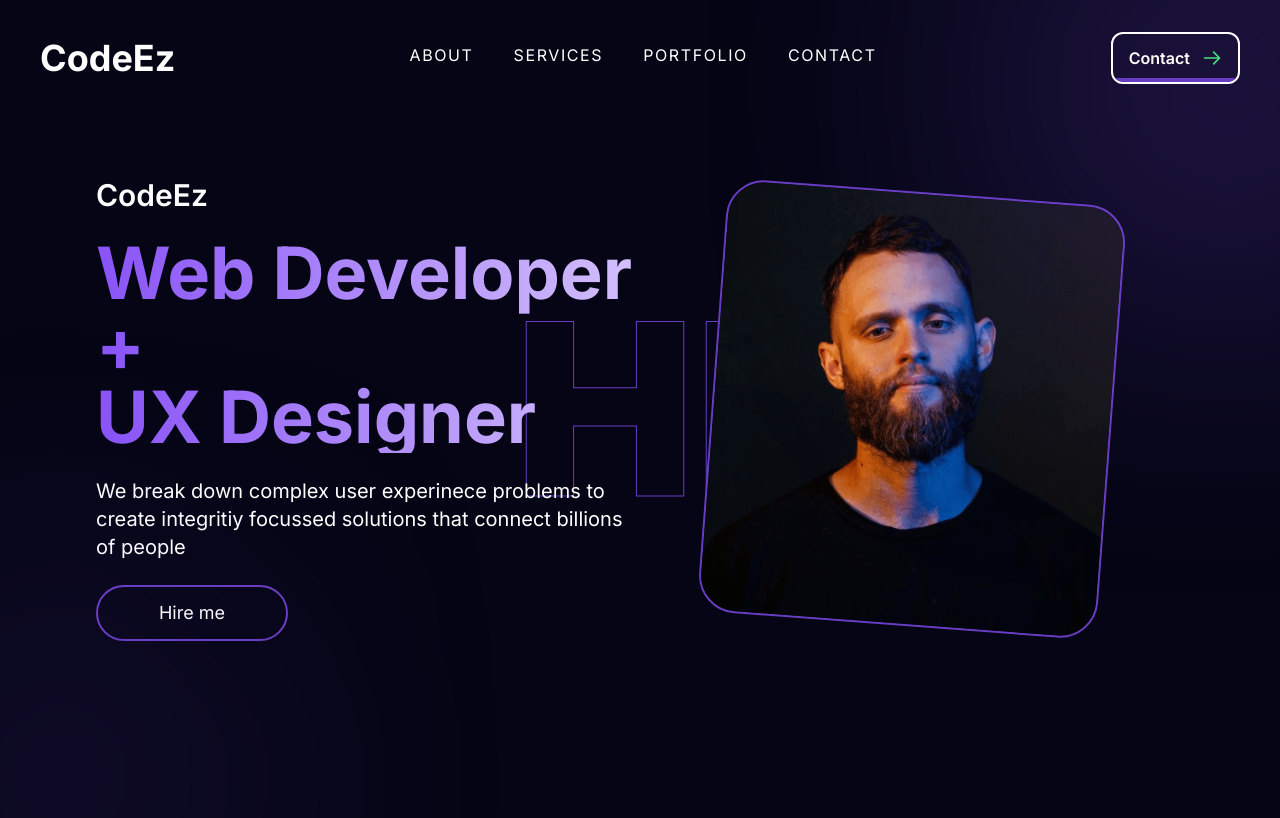
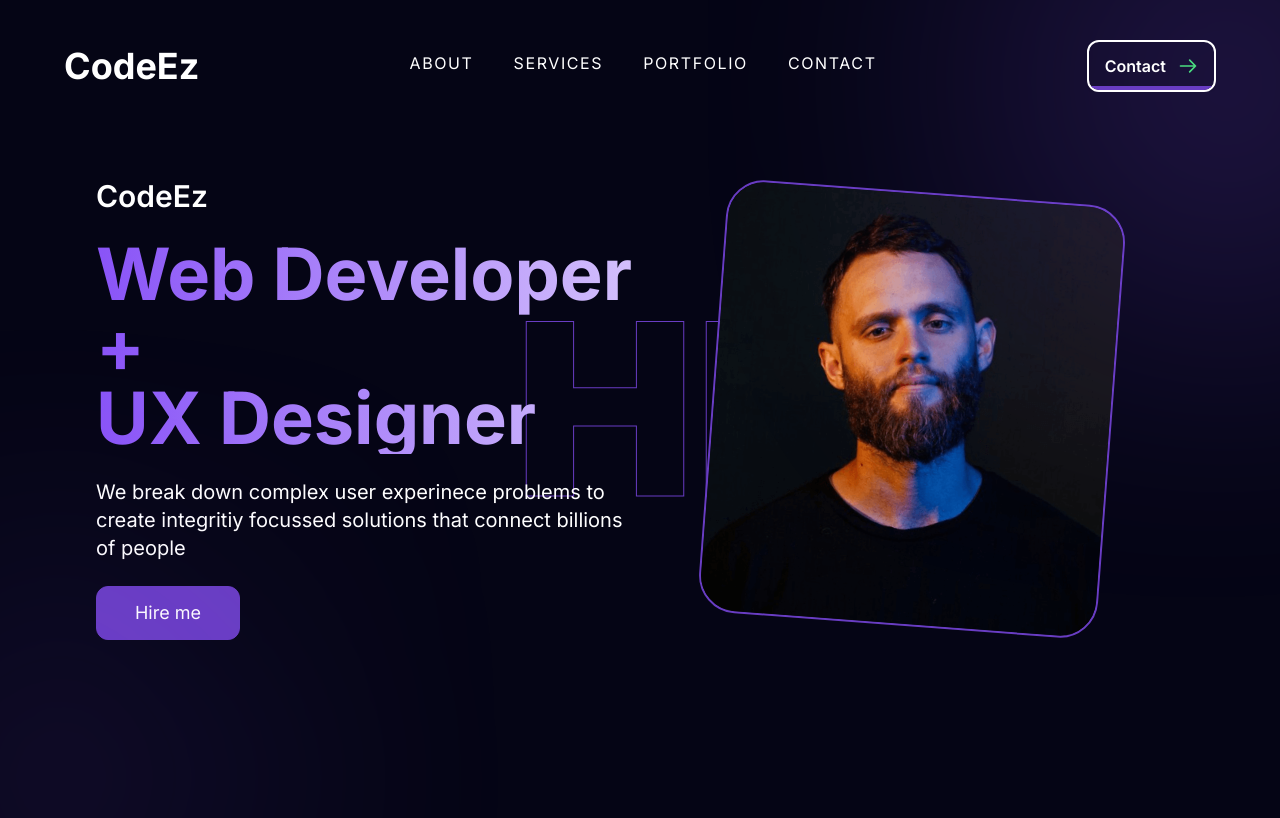
Before and after one commit to SherMuhammadgithub/my-portfolio, a Next.js app: page / in a window 1280 px wide. Built offline with nearby package versions, Linux system fonts and the light colour scheme.

Commit message:
Update styling in next.config.mjs, hero.jsx, and navbar.jsx

```diff
--- a/next.config.mjs
+++ b/next.config.mjs
@@ -1,6 +1,6 @@
 /** @type {import('next').NextConfig} */
 const nextConfig = {
-  output: "export",
+  // output: "export",
 };
 
 export default nextConfig;
--- a/src/components/hero.jsx
+++ b/src/components/hero.jsx
@@ -60,7 +60,7 @@ export default function Hero() {
             <div className="button-box flex flex-wrap  items-center space-x-4">
               <button
                 href="#"
-                className=" w-full md:w-48 border-2 border-[#693dc3] rounded-full bg-transparent text-white py-3  text-sm md:text-lg hover:bg-[#693dc3]  transition-all duration-300 ease-in-out  "
+                className=" w-full md:w-36 border border-[#693dc3]  bg-[#693dc3] rounded-xl   text-white py-3  text-sm md:text-lg hover:bg-transparent  transition-all duration-300 ease-in-out  "
               >
                 Hire me
               </button>
--- a/src/components/navbar.jsx
+++ b/src/components/navbar.jsx
@@ -15,7 +15,7 @@ export default function Navbar() {
     return () => window.removeEventListener("scroll", handleScroll); // remove listener when component unmounts
   }, []);
 
-  const navbarClasses = `fixed top-0 text-white left-0 w-full py-8 px-10 z-50 transition-all duration-300 ease-in-out    ${
+  const navbarClasses = `fixed top-0 text-white left-0 w-full p-6 md:p-10 md:px-16 z-50 transition-all duration-300 ease-in-out    ${
     isScrolled ? "shadow-lg shadow-indigo-500/50" : "bg-transparent"
   }`;
   return (
@@ -79,7 +79,7 @@ export default function Navbar() {
           </span>
         </div>
       </div>
-      <div className="hamburger absolute right-4 top-8 rotate-180 mx-10">
+      <div className="hamburger absolute right-4 top-[1.8rem] md:top-10 rotate-180 mx-10">
         <button
           className="block lg:hidden"
           onClick={() => setIsMenuOpen(!isMenuOpen)}
```
